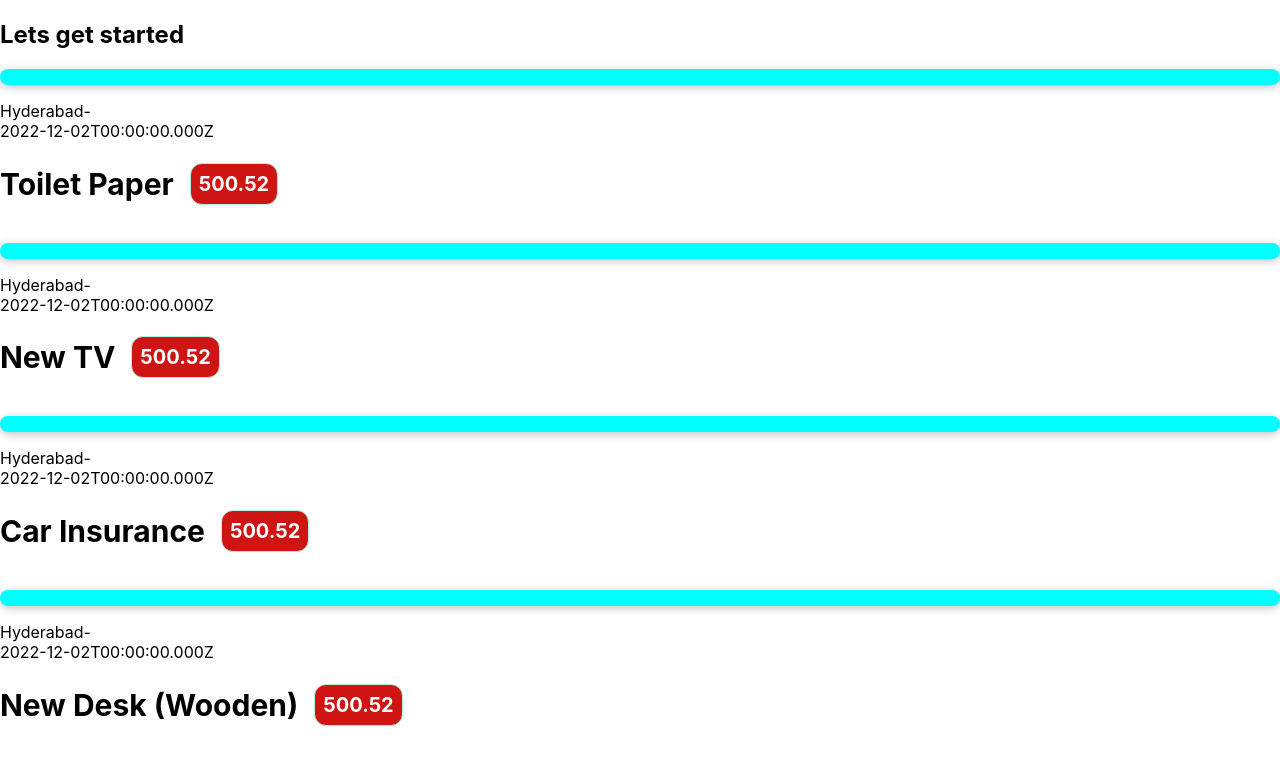
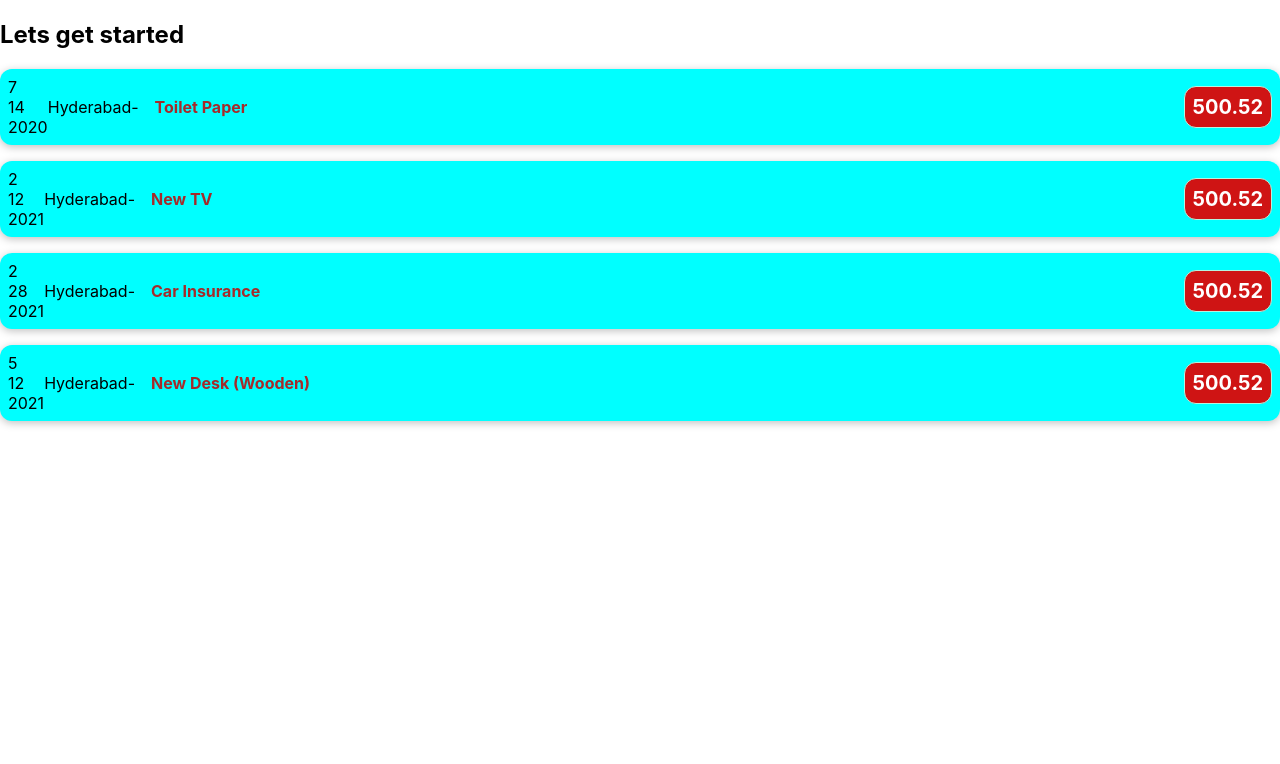
Before and after one commit to ArunKumarKarukolla/Expensive-item, a React (Create React App) app: page / in a window 1280 px wide. Shown: the top 764 px of the page. Built offline with nearby package versions, Linux system fonts and the light colour scheme.

Commit message:
first commit

```diff
--- a/src/App.js
+++ b/src/App.js
@@ -1,3 +1,4 @@
+import React from 'react';
 import ExpensiveItem from './components/ExpensiveItem';
 
 function App() {
@@ -5,38 +6,80 @@ function App() {
     {
       id: 'e1',
       title: 'Toilet Paper',
+      location:'bank',
       amount: 94.12,
       date: new Date(2020, 7, 14),
     },
-    { id: 'e2', title: 'New TV', amount: 799.49, date: new Date(2021, 2, 12) },
+    { id: 'e2', title: 'New TV', location:'bank', amount: 799.49, date: new Date(2021, 2, 12) },
     {
       id: 'e3',
       title: 'Car Insurance',
+      location:'bank',
       amount: 294.67,
       date: new Date(2021, 2, 28),
     },
     {
       id: 'e4',
       title: 'New Desk (Wooden)',
+      location:'bank',
       amount: 450,
       date: new Date(2021, 5, 12),
     },
   ];
-  return (
+ // return React.createElement('div',{},React.createElement('h2',{},'Lets get started'),React.createElement(expenses,{items:expenses}));
+ return(
     <div>
       <h2>Lets get started </h2>
       {expenses.map((expenses)=>{
         return(
           <ExpensiveItem
           title={expenses.title}
-          location={expenses.location}
+         location={expenses.location}
           amount={expenses.amount}
           date={expenses.date}
           key={expenses.id}
           ></ExpensiveItem>
 
-        );
+       );
     })}
+
+
+
+
+    {/*<ExpensiveItem
+      title={expenses[0].title}
+      location={expenses[0].location}
+      amout={expenses[0].amount}
+      date={expenses[0].date}>
+
+    </ExpensiveItem>
+
+    <ExpensiveItem
+    title={expenses[1].title}
+    location={expenses[1].location}
+    amout={expenses[1].amount}
+    date={expenses[1].date}>
+
+    </ExpensiveItem>
+
+
+    <ExpensiveItem
+    title={expenses[2].title}
+    location={expenses[2].location}
+    amout={expenses[2].amount}
+    date={expenses[2].date}>
+
+    </ExpensiveItem>
+    <ExpensiveItem
+    title={expenses[3].title}
+    location={expenses[3].location}
+    amout={expenses[3].amount}
+    date={expenses[3].date}>
+
+  </ExpensiveItem>*/}
+
+
+
 
 
 
--- a/src/components/ExpensiveItem.js
+++ b/src/components/ExpensiveItem.js
@@ -7,11 +7,22 @@ function ExpensiveItem(props){
     const expensiveAmount='500.52';
     const LocationOfExpenditure='Hyderabad';
 
+    const month=props.date.getMonth();
+    const day=props.date.getDate();
+    const year=props.date.getFullYear();
+
     return(
-        <div>
-            <div className='expensive-item'></div>
+        <div className='expensive-item'>
+
+
+
+
+            <div>
+                <div>{month}</div>
+                <div>{day}</div>
+                <div>{year}</div>
+            </div>
             <div>{LocationOfExpenditure}-</div>
-            <div>{expensiveDate.toISOString()}</div>
             <div className='expensive-item__description'>
                 <h2>{props.title}</h2>
                 <div className='expensive-item__price'>{expensiveAmount}</div>
```
